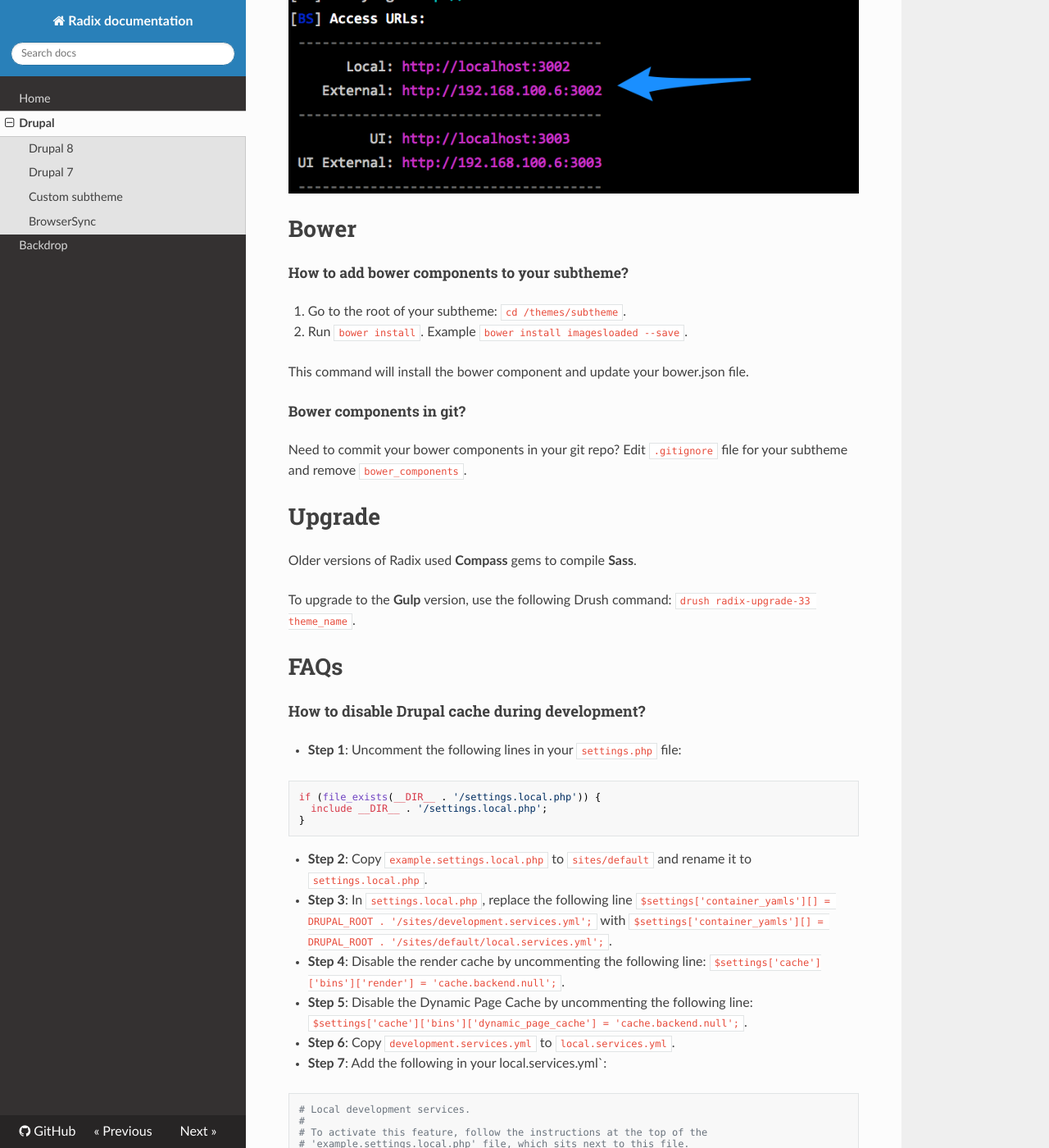
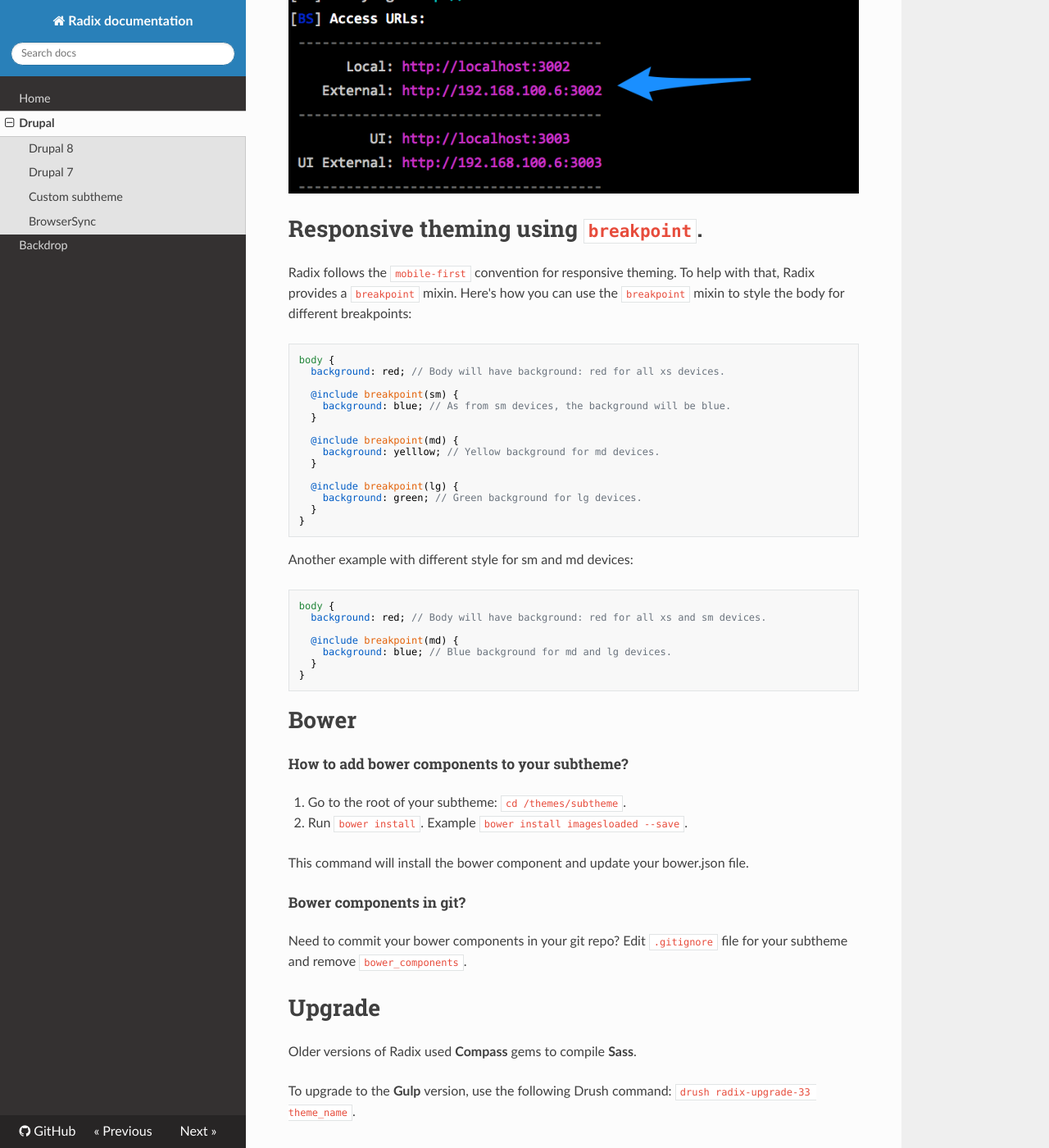
Before and after one commit to radixtheme/docs, an MkDocs documentation site: the page built from docs/drupal.md, in a window 1280 px wide and 1400 px high, scrolled down 2183 px. Shown: the whole window at 82% size. Built offline with MkDocs 1.6.1, drawn with Linux system fonts in a browser that asks for light colours; nearby versions of some CDN libraries; old or Windows-style settings are respelled for this version of MkDocs.

Commit message:
Update drupal.md

````diff
--- a/docs/drupal.md
+++ b/docs/drupal.md
@@ -64,6 +64,41 @@ When you run gulp you should see local and external access urls as shown below.
 
 ![Screenshot](images/radix-gulp-browsersync.png)
 
+# Responsive theming using `breakpoint`.
+
+Radix follows the `mobile-first` convention for responsive theming. To help with that, Radix provides a `breakpoint` mixin. Here's how you can use the `breakpoint` mixin to style the body for different breakpoints:
+
+```
+body {
+  background: red; // Body will have background: red for all xs devices.
+
+  @include breakpoint(sm) {
+    background: blue; // As from sm devices, the background will be blue.
+  }
+
+  @include breakpoint(md) {
+    background: yelllow; // Yellow background for md devices.
+  }
+
+  @include breakpoint(lg) {
+    background: green; // Green background for lg devices.
+  }
+}
+```
+
+Another example with different style for sm and md devices:
+
+```
+body {
+  background: red; // Body will have background: red for all xs and sm devices.
+
+  @include breakpoint(md) {
+    background: blue; // Blue background for md and lg devices.
+  }
+}
+```
+
+
 # Bower
 
 ##### How to add bower components to your subtheme?
````
